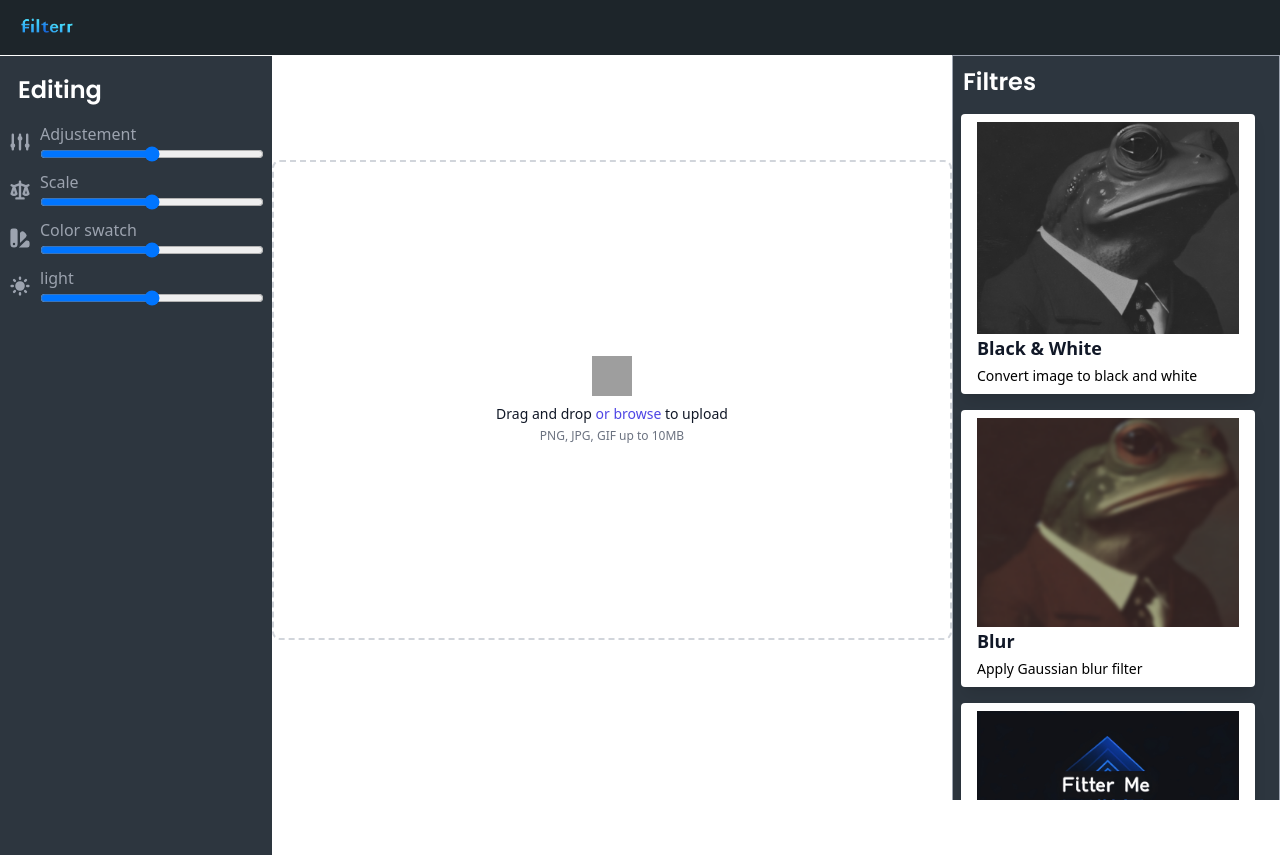
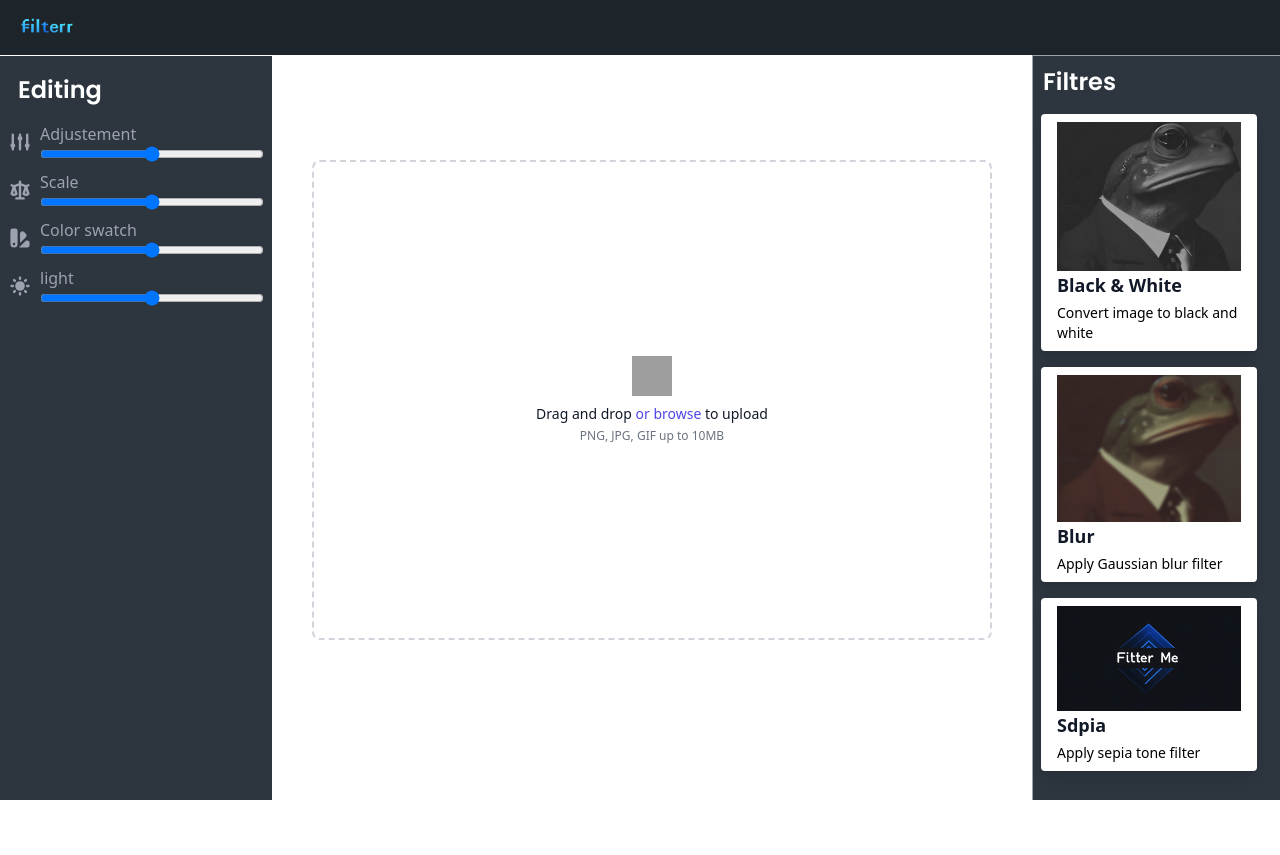
Before and after one commit to NouhaylaEnnadri/Filterr, a React (Vite) app in the folder client/: page / in a window 1280 px wide. After the commit the page ends 800 px from the top, so only its background shows below. Built offline with nearby package versions, Linux system fonts and the light colour scheme; grey boxes are pictures that could not be loaded.

Commit message:
important css

```diff
--- a/client/src/App.jsx
+++ b/client/src/App.jsx
@@ -4,17 +4,16 @@ import { NavBar, Filters, Pic, Param } from "./components";
 const App = () => {
 
   return (
-    <div >
-      <div >
+      <div className='overflow-hidden  h-screen   ' >
         <div className="flex">
           <Param />
           <NavBar />
-          <Pic />
+        <div className="flex-1  h-screen ">
+        <Pic />
         </div>
-
+      </div>
       </div>
 
-    </div>
   );
 };
 
--- a/client/src/components/Pic.jsx
+++ b/client/src/components/Pic.jsx
@@ -58,7 +58,7 @@ const Pic = () => {
   return (
     <div className="flex h-screen overflow-hidden">
 
-      <div className="flex-1 flex justify-center items-center">
+      <div className="m-10 flex-1 flex justify-center items-center">
         <div className="w-[680px] h-[480px] border-2 border-gray-300 border-dashed rounded-lg flex justify-center items-center overflow-hidden">
           {previewImage ? (
             <div className="flex flex-col items-center">
@@ -86,7 +86,7 @@ const Pic = () => {
           )}
         </div>
       </div>
-      <div className="flex-1 mt-[55px] border border-gray-400 bg-primary relative overflow-hidden h-screen">
+      <div className="w-[250px] flex-1 mt-[55px] border border-gray-400 bg-primary relative overflow-hidden h-screen">
         <h1 className="m-[10px] font-poppins font-semibold text-2xl text-white mb-4">Filtres</h1>
         <div className="overflow-y-auto" style={{ height: 'calc(100% - 4rem)' }}>
           <div className="flex flex-col items-end pr-4"> {/* Move the filter cards to the far right */}
```
